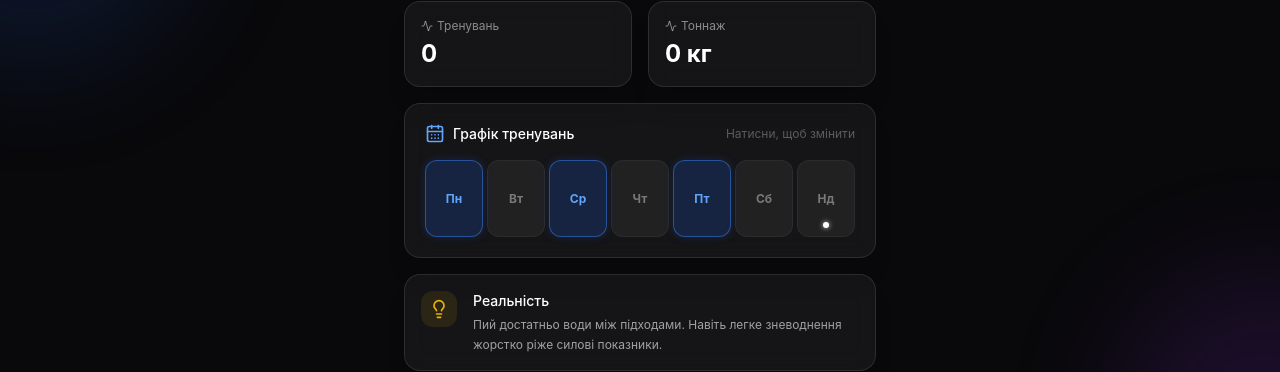
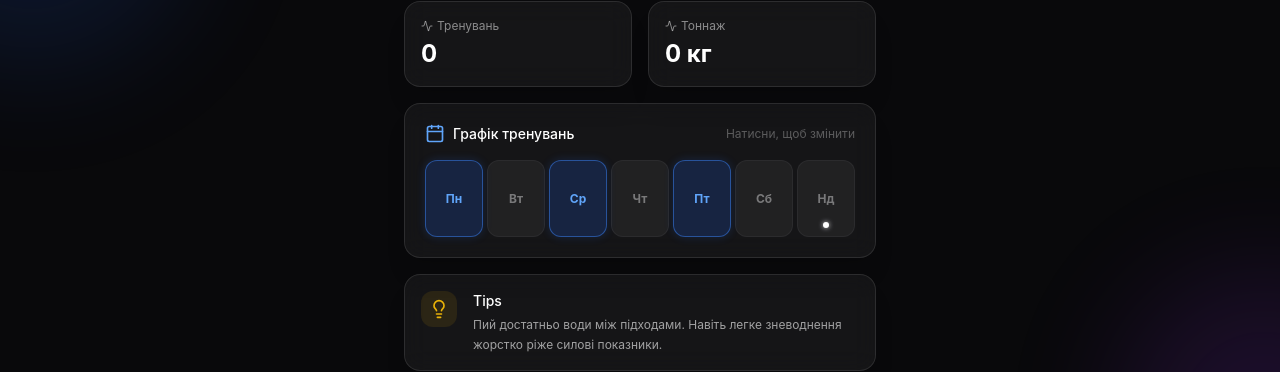
Before and after one commit to N0ikolai/FirApp, a React (Vite) app: page / in a window 1280 px wide. Shown: the part 127-499 px from the top of the page. Built offline with nearby package versions, Linux system fonts and the light colour scheme.

Commit message:
feat: bug fix

```diff
--- a/src/components/Dashboard.jsx
+++ b/src/components/Dashboard.jsx
@@ -1,5 +1,5 @@
 import React, { useState, useEffect } from 'react';
-import { Settings, Activity, Trash2, History, Plus, X, TrendingUp, Smartphone, Lightbulb, CalendarDays } from 'lucide-react';
+import { Settings, Activity, Trash2, History, Plus, X, TrendingUp, Smartphone, Lightbulb, Calendar } from 'lucide-react';
 import { clearAllData, loadHistory, deleteFromHistory, getVibrationSetting, setVibrationSetting } from '../utils/storage';
 
 const FITNESS_TIPS = [
@@ -16,16 +16,21 @@ const FITNESS_TIPS = [
 const DAYS_OF_WEEK = ['Пн', 'Вт', 'Ср', 'Чт', 'Пт', 'Сб', 'Нд'];
 
 export default function Dashboard({ onNewWorkout }) {
-  const [history, setHistory] = useState(loadHistory());
+  // Страховка: якщо loadHistory повертає null/undefined, ставимо порожній масив
+  const [history, setHistory] = useState(() => loadHistory() || []);
   const [showSettings, setShowSettings] = useState(false);
   const [showHistory, setShowHistory] = useState(false);
   const [vibrationEnabled, setVibrationEnabled] = useState(getVibrationSetting());
   const [currentTip, setCurrentTip] = useState('');
 
-  // Стейт для графіка (читаємо з пам'яті або ставимо Пн, Ср, Пт за замовчуванням)
+  // Страховка: try-catch на випадок битого JSON в пам'яті
   const [schedule, setSchedule] = useState(() => {
-    const saved = localStorage.getItem('workout_schedule');
-    return saved ? JSON.parse(saved) : [0, 2, 4]; // 0=Пн, 2=Ср, 4=Пт
+    try {
+      const saved = localStorage.getItem('workout_schedule');
+      return saved ? JSON.parse(saved) : [0, 2, 4]; // 0=Пн, 2=Ср, 4=Пт
+    } catch (e) {
+      return [0, 2, 4];
+    }
   });
 
   useEffect(() => {
@@ -33,7 +38,6 @@ export default function Dashboard({ onNewWorkout }) {
     setCurrentTip(FITNESS_TIPS[randomIndex]);
   }, []);
 
-  // Зберігаємо графік при кожній зміні
   useEffect(() => {
     localStorage.setItem('workout_schedule', JSON.stringify(schedule));
   }, [schedule]);
@@ -62,7 +66,7 @@ export default function Dashboard({ onNewWorkout }) {
     e.stopPropagation();
     if (window.confirm('Видалити це тренування з історії?')) {
       deleteFromHistory(id);
-      setHistory(loadHistory());
+      setHistory(loadHistory() || []);
     }
   };
 
@@ -98,7 +102,6 @@ export default function Dashboard({ onNewWorkout }) {
   const chartData = [...history].slice(0, 7).reverse();
   const maxTonnage = chartData.length > 0 ? Math.max(...chartData.map(s => s.tonnage)) : 1;
 
-  // Визначаємо поточний день тижня (0 = Пн, 6 = Нд)
   const todayIdx = (new Date().getDay() + 6) % 7;
 
   return (
@@ -137,7 +140,7 @@ export default function Dashboard({ onNewWorkout }) {
       <div className="bg-white/5 backdrop-blur-md border border-white/10 rounded-2xl p-5 mb-4 shadow-xl">
         <div className="flex items-center justify-between mb-4">
           <div className="flex items-center gap-2">
-            <CalendarDays className="w-5 h-5 text-blue-400" />
+            <Calendar className="w-5 h-5 text-blue-400" />
             <h2 className="font-medium text-white text-sm">Графік тренувань</h2>
           </div>
           <span className="text-xs text-white/30">Натисни, щоб змінити</span>
@@ -158,7 +161,6 @@ export default function Dashboard({ onNewWorkout }) {
                 }`}
               >
                 <span className="text-xs font-bold">{day}</span>
-                {/* Точка поточного дня */}
                 {isToday && (
                   <div className="absolute bottom-2 w-1.5 h-1.5 bg-white rounded-full shadow-[0_0_5px_rgba(255,255,255,0.8)]" />
                 )}
@@ -174,7 +176,7 @@ export default function Dashboard({ onNewWorkout }) {
           <Lightbulb className="w-5 h-5 text-yellow-500" />
         </div>
         <div>
-          <h3 className="text-white font-medium text-sm mb-1">Реальність</h3>
+          <h3 className="text-white font-medium text-sm mb-1">Tips</h3>
           <p className="text-white/60 text-xs leading-relaxed">{currentTip}</p>
         </div>
       </div>
```
Also changed, not shown: 1 other file (tests, documents, lock files or other folders).
